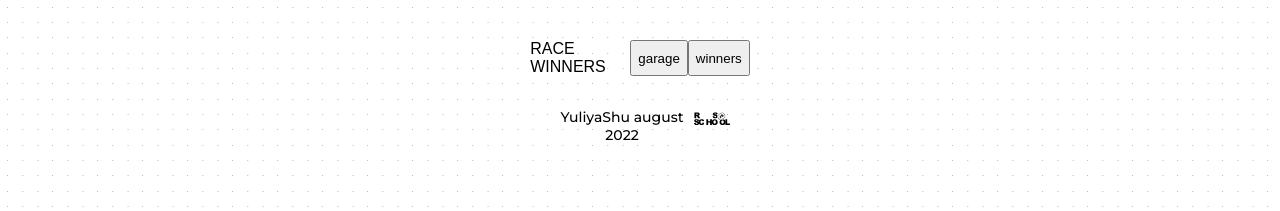
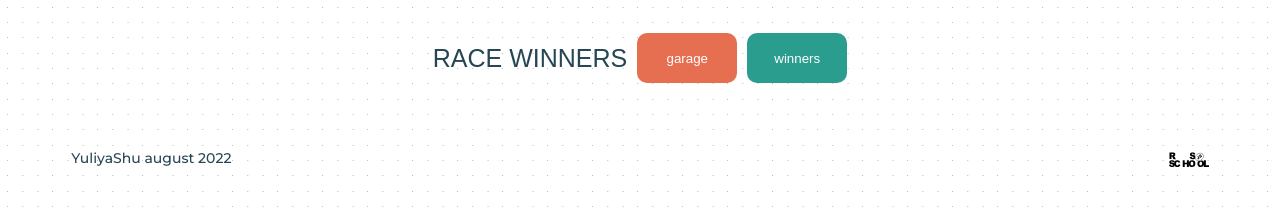
Before and after one commit to YuliyaShu/yuliyashu-JSFE2022Q1, a website built with webpack: page async-race/src/index.html in a window 1280 px wide. Shown: the top 211 px of the page. Built offline with nearby package versions, Linux system fonts and the light colour scheme.

Commit message:
feat: add palette and header styles

```diff
--- a/async-race/src/components/footer/footer.css
+++ b/async-race/src/components/footer/footer.css
@@ -1,20 +1,29 @@
+@import url('../../style.css');
+
+.footer {
+  height: 100px;
+  width: 100%;
+}
+
 .footer__wrapper {
   display: flex;
   flex-direction: row;
   height: 100px;
   width: 100%;
+  align-items: center;
+  justify-content: space-between;
 }
 
 .footer .footer__links {
   font-family: 'Montserrat';
   font-size: 14px;
-  color: var(--green-color);
+  color: var(--dark);
   text-align: center;
   text-decoration: none;
 }
 
 .footer .footer__links:hover {
-  color: var(--orange-color);
+  color: var(--green);
   transition: 0.5s;
 }
 
--- a/async-race/src/components/header/header.css
+++ b/async-race/src/components/header/header.css
@@ -1,4 +1,39 @@
+@import url(../../style.css);
+
+.header {
+  height: 100px;
+  width: 100%;
+}
+
 .header__wrapper {
   display: flex;
   flex-direction: row;
+  height: 100px;
+  width: 100%;
+  align-items: center;
+  justify-content: center;
 }
+
+.header__wrapper-name {
+  cursor: default;
+  font-size: 25px;
+  color: var(--dark);
+}
+
+.header__wrapper-button {
+  background-color: var(--red);
+  margin-left: 10px;
+}
+
+.active-button {
+  cursor: default;
+  background-color: var(--green);
+  color: var(--white);
+}
+
+.active-button:hover {
+  transform: none;
+  box-shadow: none;
+  transition: none;
+  cursor: default;
+}
--- a/async-race/src/style.css
+++ b/async-race/src/style.css
@@ -5,6 +5,15 @@
 		url('./assets/fonts/Montserrat-Medium.ttf') format('truetype');
 	font-weight: normal;
 	font-style: normal;
+}
+
+:root {
+  --dark: #264653;
+  --green: #2a9d8f;
+  --yellow: #e9c46a;
+  --orange: #f4a261;
+  --red: #e76f51;
+  --white: #ffffff;
 }
 
 html {
@@ -38,7 +47,6 @@ body {
   position: relative;
   overflow-x: hidden;
   max-width: 1900px;
-  height: auto;
   padding: 0px 5%;
   display: flex;
   align-items: center;
@@ -79,3 +87,19 @@ p, h1, h2 {
   margin-block-start: 0px;
   margin-block-end: 0px;
 }
+
+.button {
+  cursor: pointer;
+  height: 50px;
+  width: 100px;
+  border: none;
+  border-radius: 10px;
+  color: var(--white);
+}
+
+.button:hover {
+  transform: scale(1.005) translateZ(0);
+  box-shadow: 0px 0px 17px var(--red);
+  transition: 0.5s;
+  cursor: pointer;
+}
```
